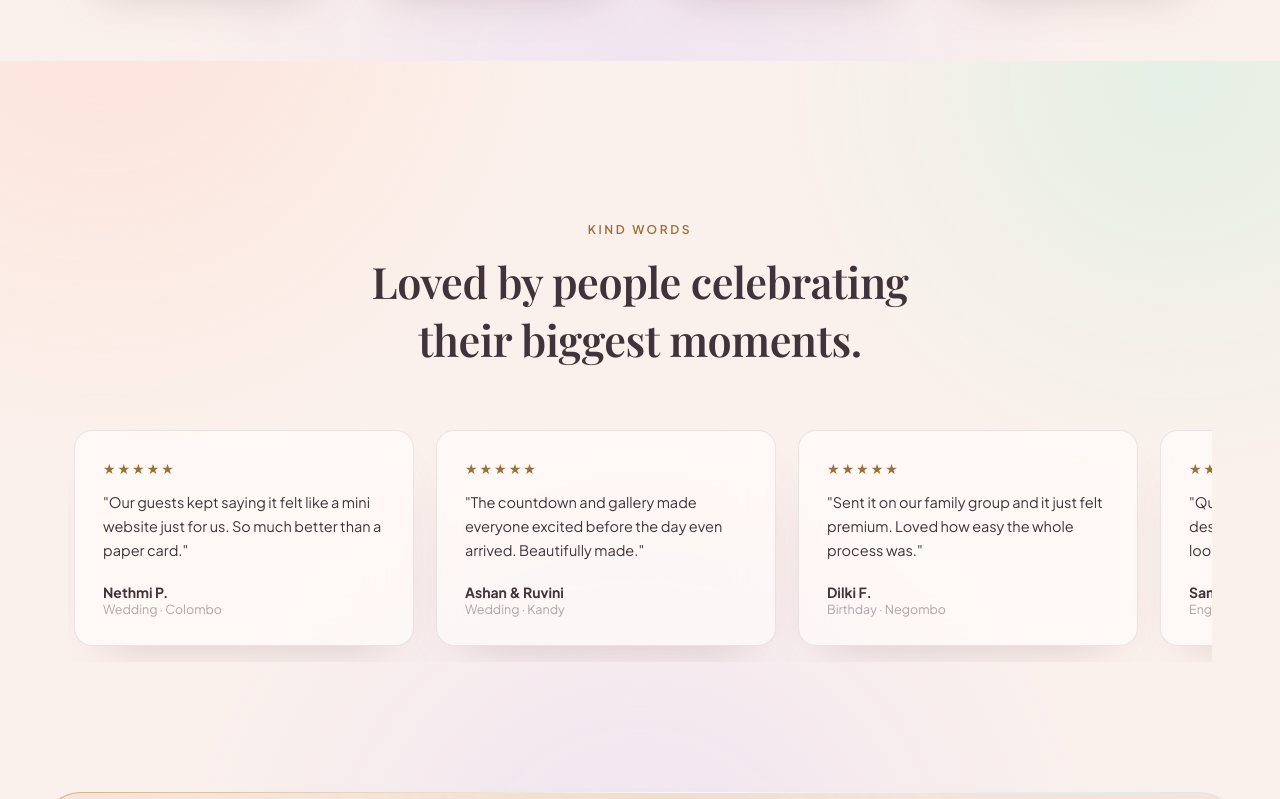
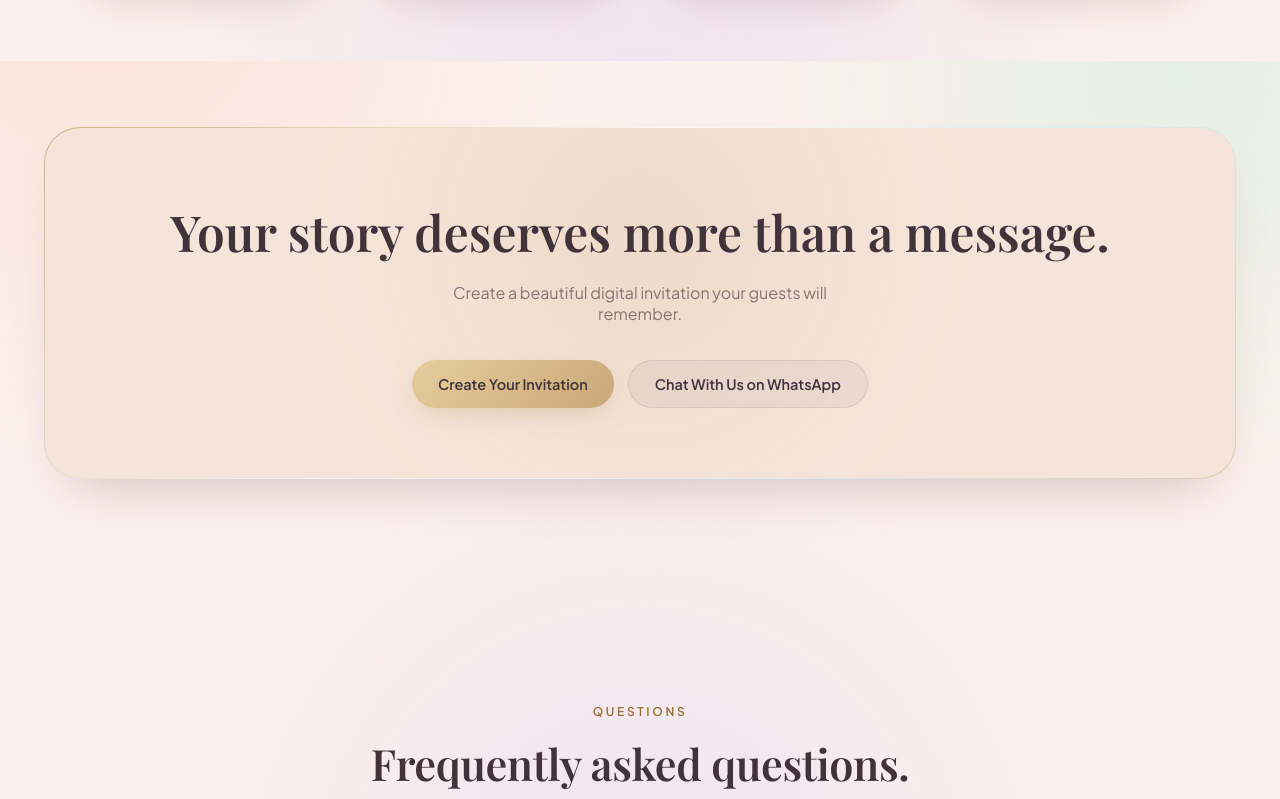
Before and after one commit to Hanoon20/Dearday1, a plain HTML site: page index.html in a window 1280 px wide. Shown: the part 7139-7938 px from the top of the page. Drawn offline with nearby package versions, Linux system fonts and the light colour scheme; a web font is replaced by a local one.

Commit message:
Update index.html

```diff
--- a/index.html
+++ b/index.html
@@ -823,7 +823,8 @@
 </section>
 
 <!-- ================= TESTIMONIALS ================= -->
-<section class="section-pad">
+<!--
+  <section class="section-pad">
   <div class="wrap">
     <div class="section-head reveal">
       <span class="eyebrow">Kind Words</span>
@@ -831,7 +832,7 @@
     </div>
     <div class="testi-row reveal" id="testi-row"></div>
   </div>
-</section>
+</section>-->
 
 <!-- ================= FINAL CTA ================= -->
 <section class="wrap" style="padding:20px 24px 110px;" id="contact">
```
